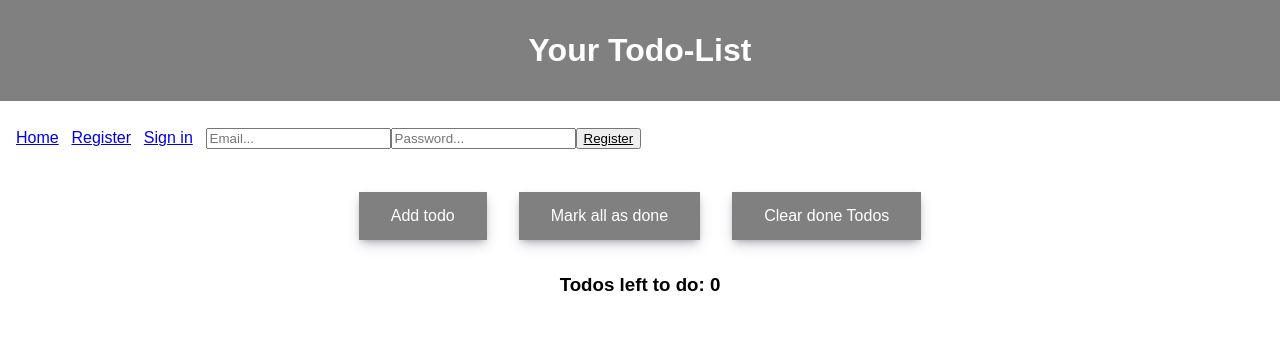
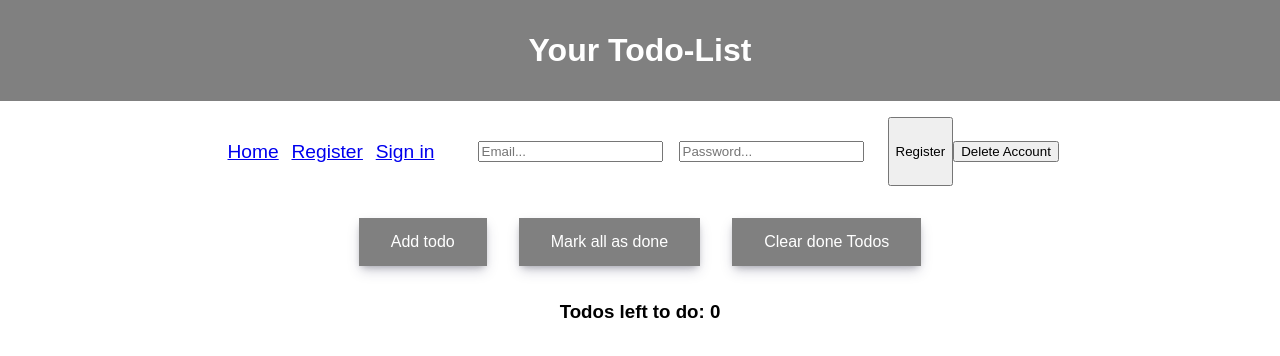
Before and after one commit to JoarTaylor/todolist-firebase, a React (Vite) app in the folder react-app/: page /register in a window 1280 px wide. Shown: the top 356 px of the page. Built offline with nearby package versions, Linux system fonts and the light colour scheme; no server answers; the database is empty.

Commit message:
deleteacc

```diff
--- a/react-app/src/components/App/App.jsx
+++ b/react-app/src/components/App/App.jsx
@@ -8,7 +8,7 @@ import { UserNav, StyledLink } from '../navbar/navbarcss';
 import SignIn from '../signin/Signin';
 import Register from '../Register/register';
 import { auth } from '../../firebase.jsx'
-import { signOut } from 'firebase/auth';
+import { signOut, getAuth, deleteUser } from 'firebase/auth';
 import { onAuthStateChanged } from 'firebase/auth'
 import {
   ButtonContainer,
@@ -21,10 +21,7 @@ import {
   GlobalStyle
  } from './appstyles.js'
 import {app, db, saveTask, onGetTasks, deleteTask, getTask, updateTask, getTasks, usersCollectionRef} from '../../firebase.jsx'
-
-
-
-
+import { async } from '@firebase/util';
 
 
 function App() {
@@ -41,6 +38,16 @@ function App() {
   const signout = async () => {
     signOut(auth)
 }
+
+  const deleteAccount = async () => {
+    const auth = getAuth();
+    const user = auth.currentUser;
+    try {
+      const deleted = deleteUser(user)
+    } catch (error) {
+      console.log(error)
+    }
+  }
 
 
   useEffect(() => {
@@ -104,8 +111,6 @@ function App() {
   }
 
 
-
-
   return (
     <>
     <GlobalStyle/>
@@ -116,13 +121,14 @@ function App() {
           <StyledLink to="/">Home</StyledLink>
           <StyledLink signedIn={signedIn} to="/register">Register</StyledLink>
           <StyledLink signedIn={signedIn} to="/signin">Sign in</StyledLink>
-          <div onClick={signout}>{user ? 'SignOut': ''}</div>
+          <StyledLink onClick={signout}>{user? 'SignOut': ''}</StyledLink>
         <Routes>
           <Route path="/" ></Route>
           <Route path="/register"  element={<Register />}></Route>
           <Route path="/signin"  element={<SignIn />}></Route>
         </Routes>
         <h4>{user?.email}</h4>
+        <button signedIn={signedIn} onClick={deleteAccount}>Delete Account</button>
       </UserNav>
     </Router>
 
--- a/react-app/src/components/Register/Register.jsx
+++ b/react-app/src/components/Register/Register.jsx
@@ -9,6 +9,8 @@ export default function Register() {
     const regEmailRef = useRef();
     const regPasswordRef = useRef();
     const [signedIn, setSignedIn] = useState(false)
+    const [registerError, setError] = useState({});
+    const errorRef = useRef()
 
     const register = async () => {
        try {
@@ -16,8 +18,9 @@ export default function Register() {
         auth,
         regEmailRef.current.value,
         regPasswordRef.current.value)
+        setError('')
        } catch (error) {
-            console.log(error.message)
+            setError(error)
        }
        regEmailRef.current.value = ''
        regPasswordRef.current.value = ''
@@ -27,7 +30,6 @@ export default function Register() {
       onAuthStateChanged(auth, (currentUser) => {
         if(currentUser) {setSignedIn(true)}
         else {setSignedIn(false)};
-        console.log(signedIn)
       })
     })
 
@@ -35,10 +37,11 @@ export default function Register() {
     <>
     <SignInSignOut signedIn={signedIn}>
     <form>
-    <input ref={regEmailRef} type="text" placeholder='Email...'/>
-    <input ref={regPasswordRef} type="password" placeholder='Password...' />
+      <input ref={regEmailRef} type="text" placeholder='Email...'/>
+      <input ref={regPasswordRef} type="password" placeholder='Password...' />
     </form>
     <button signedIn={signedIn} onClick={register}>Register</button>
+    <div>{registerError?.message}</div>
     </SignInSignOut>
     </>
   )
--- a/react-app/src/components/navbar/navbarcss.js
+++ b/react-app/src/components/navbar/navbarcss.js
@@ -7,28 +7,39 @@ const UserNav = styled.nav`
     align-items: center;
     margin: 2vh;
 
-    div {
-        text-decoration: underline;
+    button {
+        display: ${({signedIn}) => signedIn? 'none': 'block'};
     }
 
-    h4 {
-        margin-left: auto;
+    @media screen and (max-width: 900px) {
+        flex-direction: column;
     }
 `
 
-
-
 const StyledLink = styled(Link)`
-    margin-right: 1vw;
+    margin: 0.4rem;
+    font-size: larger;
     display: ${({signedIn}) => signedIn ? 'none' : 'block'};
-
 `
 
 const SignInSignOut = styled.div`
     display: flex;
 
+    @media screen and (max-width: 900px) {
+        flex-direction: column;
+        }
+
     form {
-        display: ${({signedIn}) => signedIn ? 'none' : 'block'};
+        margin: 1rem;
+        display: ${({signedIn}) => signedIn ? 'none' : 'flex'};
+
+        @media screen and (max-width: 900px) {
+        flex-direction: column;
+        }
+
+        input {
+            margin: 0.5rem;
+        }
     }
 
     button {
@@ -36,4 +47,6 @@ const SignInSignOut = styled.div`
     }
 `
 
+
+
 export { UserNav, StyledLink, SignInSignOut};
--- a/react-app/src/components/signin/Signin.jsx
+++ b/react-app/src/components/signin/Signin.jsx
@@ -27,9 +27,9 @@ export default function SignIn() {
        auth,
        emailRef.current.value,
       passwordRef.current.value)
+      setError('')
       } catch (error) {
         setError(error)
-           console.log(error.message)
       }
       emailRef.current.value = ''
       passwordRef.current.value = ''
@@ -39,8 +39,8 @@ export default function SignIn() {
     <>
     <SignInSignOut signedIn={signedIn}>
     <form>
-    <input ref={emailRef} type="text" placeholder='Email...'/>
-    <input ref={passwordRef} type="password" placeholder='Password...' />
+      <input ref={emailRef} type="text" placeholder='Email...'/>
+      <input ref={passwordRef} type="password" placeholder='Password...' />
     </form>
     <button signedIn={signedIn} onClick={signIn}>Sign in</button>
     <div>{error?.message}</div>
```
